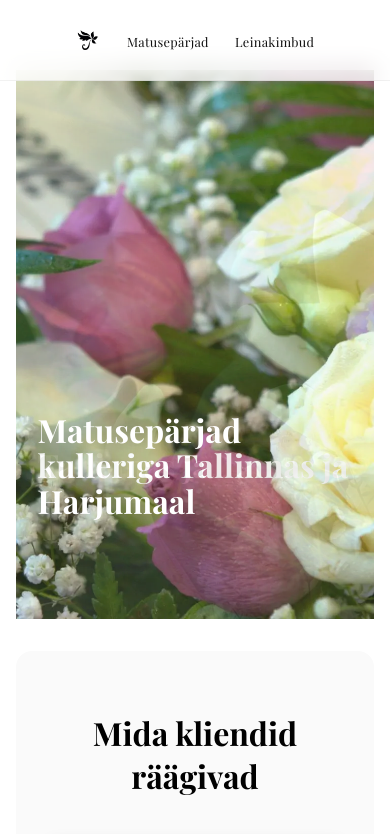
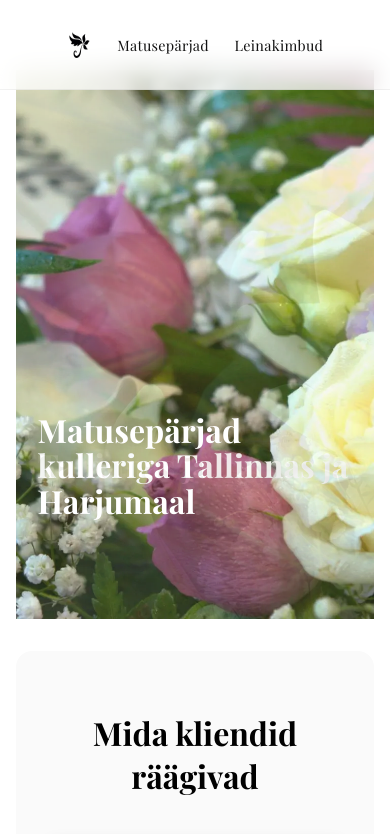
Before and after one commit to vilsonlight/floristjakobson, a plain HTML site: page index.html in a window 390 px wide. Shown: the top 834 px of the page. Drawn offline with nearby package versions, Linux system fonts and the light colour scheme.

Commit message:
Update style.css

```diff
--- a/style.css
+++ b/style.css
@@ -95,19 +95,31 @@ nav a:hover {
   opacity: 0.6;
 }
 
+/* SIIT ALGAB MOBIILI VAADE */
 @media (max-width: 700px) {
   nav {
-    padding: 2.5em 1em;
+    padding: 1.4em 1em;
+    flex-direction: column;
+    gap: 14px;
   }
 
   nav ul {
-    gap: 1em;
+    position: static;
+    transform: none;
+    flex-wrap: wrap;
+    justify-content: center;
+    gap: 14px;
+  }
+
+  .logo-link img {
+    height: 36px;
   }
 
   nav a {
-    font-size: 0.8rem;
+    font-size: 0.9rem;
   }
 }
+/* SIIN LÕPEB MOBIILI VAADE */
 
 /* HERO SLIDER */
 
```
